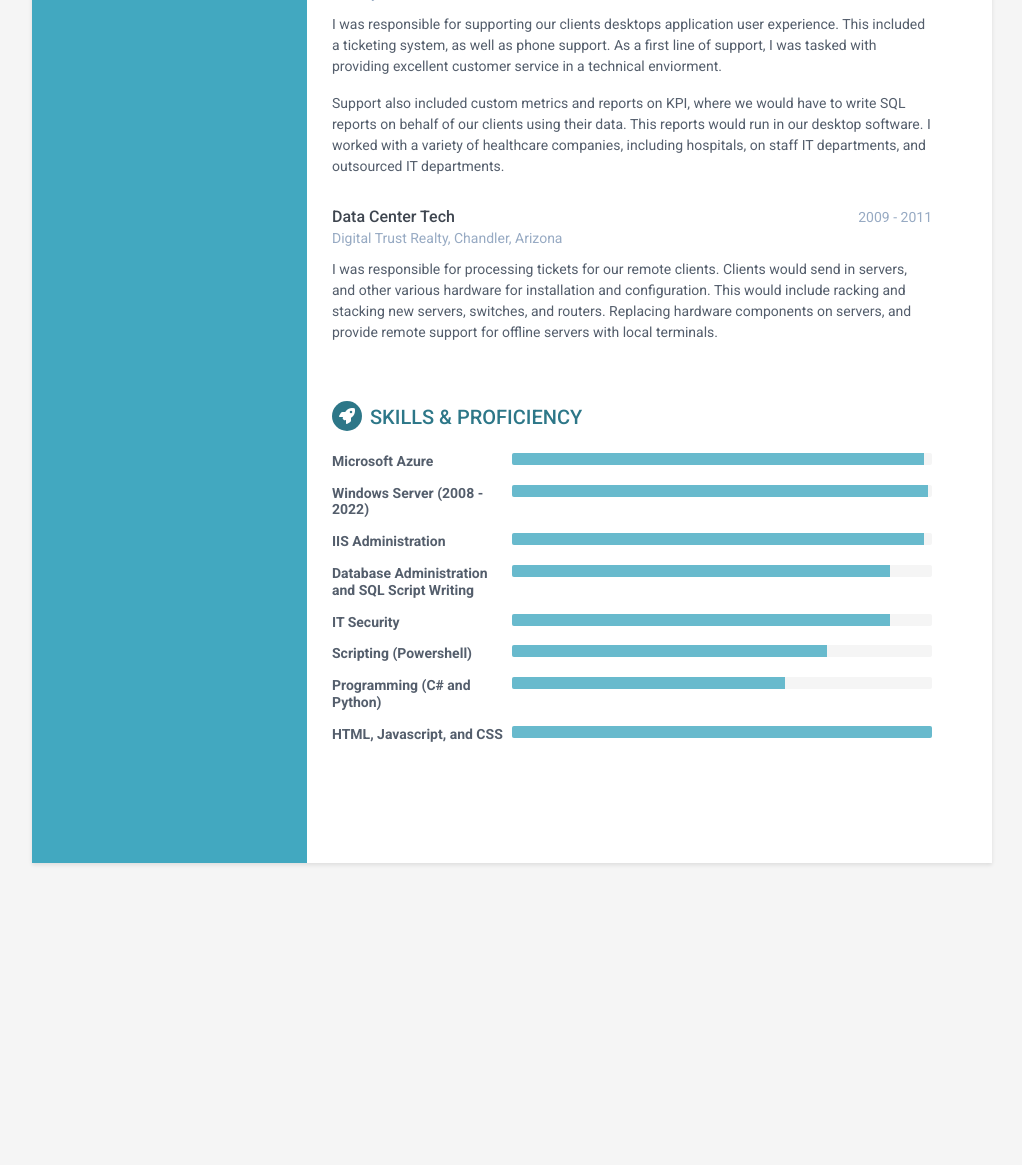
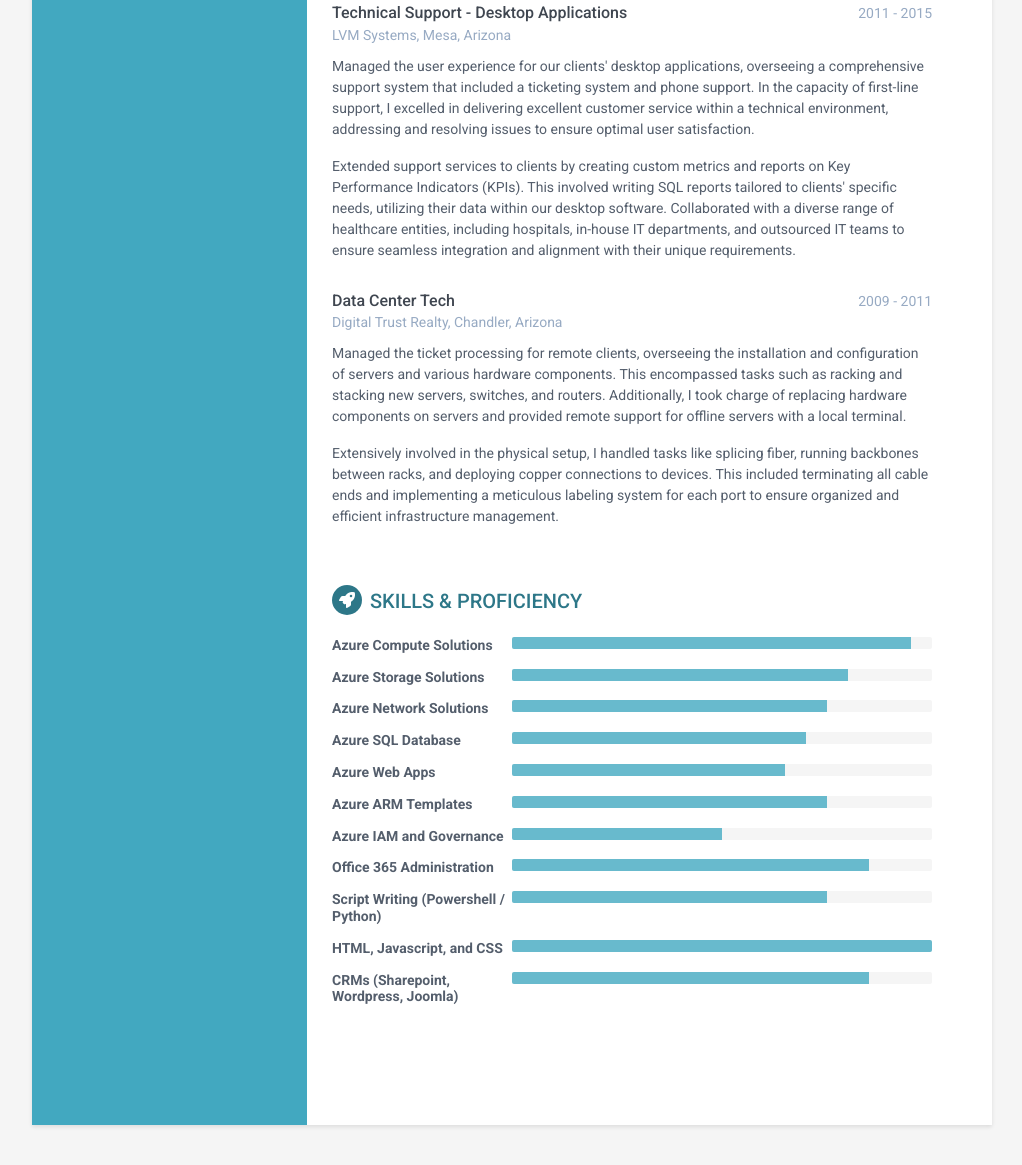
Before and after one commit to TodesengelX/Josh-Resume, a plain HTML site: page index.html in a window 1280 px wide. Shown: the part 1191-2356 px from the top of the page, without its empty margins (128-1150 px from the left). Before the commit the page ends 2144 px from the top, so only its background shows below. Drawn offline with nearby package versions, Linux system fonts and the light colour scheme.

Commit message:
updated skills

```diff
--- a/index.html
+++ b/index.html
@@ -93,9 +93,9 @@
                 <div class="summary">
                     <p>
 
-My name is Josh Perry and I am looking for a career with a focus on systems administration and security. I have vast experience with multiple systems including both Windows and Linux. My Windows experience comes from my current career as a Windows System Administrator for .NET software and my Linux experience comes from my private life running various game and web servers for a variety of services. I run my own web hosting company, hosted on Digital Ocean with point in time backups on my SQL server, and webservers running on Ubuntu with NGINX including a woocommerce site doing over $1 million annual in sales.
-</br></br>
-I have experience with a variety of programming/scripting languages including .NET C#, Python, Javascript, Powershell, HTML, and CSS. I am also very familiar with the LAMP(Linux, Apache, MySQL, PHP) stack, and with numerous CMS including Wordpress, Joomla, and Sharepoint. Currently I am responsible for supporting our virtual call center infastructure on Microsoft Azure for multiple clients. This includes managing SQL, Azure AD, Virtual Machines with Azure Bastion, Networking, Security Groups, and Storage Containers. I would love to find an employer in the corporate world with a large enterprise Azure subscription to further my enterprise level experience.
+                        I'm Josh Perry, seeking a career centered around systems administration and security. I bring extensive expertise with diverse systems, encompassing both Windows and Linux. In my current role as a Windows System Administrator for .NET software, I've honed my skills in Windows environments. Simultaneously, my passion for Linux extends into my personal endeavors, where I manage various game and web servers for diverse services.
+                    </br></br>
+                        As the founder of my web hosting company, hosted on Digital Ocean, I implement comprehensive security measures, including point-in-time backups on my SQL server. Utilizing Ubuntu with NGINX, I oversee the webservers, which power a successful WooCommerce site generating over $1 million in annual sales. This unique blend of professional and entrepreneurial experience positions me as a valuable candidate in the realm of systems administration and security.
 </p>
                 </div><!--//summary-->
             </section><!--//section-->
@@ -112,9 +112,9 @@ I have experience with a variety of programming/scripting languages including .N
                         <div class="company">LVM Systems, Mesa, Arizona </div>
                     </div><!--//meta-->
                     <div class="details">
-                        <p>Recently, I migrated our clients from on-prem hardware in our data center, to our new Azure Infastructure. This included migrating SQL servers, where we had to make modifications to our SQL schema and scripts to account for new SQL synax for Azure SQL vs MSSQL.</p>
-                        <p>I support our staff, as well as our clients on Azure AD, including administration of our Office365 accounts. This includes making new accounts, resetting passwords, and troubleshooting e-mail delivery. </p>
- 			<p>I am also responsible for maintaining our virtual machines that host our .NET applications on IIS. This includes setup of Application Pools, DNS, SSL, and SMTP servers. </p>
+                        <p>Managed the migration of client systems from on-premises hardware to Azure Infrastructure. Oversaw the transition of SQL servers, making necessary modifications to SQL schema and scripts to align with Azure SQL syntax.</p>
+                        <p>Provide comprehensive support for internal staff and clients on Azure Active Directory, handling tasks such as creating new accounts, resetting passwords, and troubleshooting email delivery issues within the Office 365 environment. </p>
+ 			<p>Manage and maintain virtual machines hosting .NET applications on IIS, overseeing critical components such as Application Pools, DNS, SSL, and SMTP servers to ensure seamless operation</p>
                     </div><!--//details-->
                 </div><!--//item-->
 
@@ -127,8 +127,10 @@ I have experience with a variety of programming/scripting languages including .N
                         <div class="company">LVM Systems, Mesa, Arizona </div>
                     </div><!--//meta-->
                     <div class="details">
-                        <p>I worked with a team of developers using Microsofts .NET framework in C#, to develop web applications that interface with our desktop app and database. This software was a web facing front end, for public consumption and registration of healthcare services. We developed code using Visual Studio and Team Foundation for version control. During my tenure, we migrated from Team Foundation to GIT, and eventually to Azure Devops and Github.</p>
- <p>Due to my extensive background in IT, I was also tasked with provisioning webservers, including setup and configuration of IIS, DNS, and SSL certificates on Windows Servers and troubleshooting connectivity issues.</p>
+                        <p>Collaborated with a team of developers using Microsoft's .NET framework in C# to create web applications seamlessly interfacing with our desktop application and database. Our primary focus was on crafting a user-friendly web-facing front end for public consumption, specifically designed for the registration of healthcare services. The development process involved coding in Visual Studio and utilizing Team Foundation for version control.</br></br>
+                            Demonstrating adaptability and commitment to modern development practices, I played a pivotal role in our transition from Team Foundation to GIT and subsequently to Azure DevOps and Github, enhancing our collaboration and version control capabilities.
+                        </p>
+ <p>Leveraging my extensive IT background, I took on the responsibility of provisioning webservers. This encompassed the complete setup and configuration of IIS, DNS, and SSL certificates on Windows Servers. Additionally, I played a crucial role in troubleshooting connectivity issues, ensuring seamless and secure operation of the web servers.</p>
 
                     </div><!--//details-->
                 </div><!--//item-->
@@ -142,8 +144,8 @@ I have experience with a variety of programming/scripting languages including .N
                         <div class="company">LVM Systems, Mesa, Arizona </div>
                     </div><!--//meta-->
                     <div class="details">
-                        <p>I was responsible for supporting our clients desktops application user experience. This included a ticketing system, as well as phone support. As a first line of support, I was tasked with providing excellent customer service in a technical enviorment.</p>
- <p>Support also included custom metrics and reports on KPI, where we would have to write SQL reports on behalf of our clients using their data. This reports would run in our desktop software. I worked with a variety of healthcare companies, including hospitals, on staff IT departments, and outsourced IT departments.</p>
+                        <p>Managed the user experience for our clients' desktop applications, overseeing a comprehensive support system that included a ticketing system and phone support. In the capacity of first-line support, I excelled in delivering excellent customer service within a technical environment, addressing and resolving issues to ensure optimal user satisfaction.</p>
+ <p>Extended support services to clients by creating custom metrics and reports on Key Performance Indicators (KPIs). This involved writing SQL reports tailored to clients' specific needs, utilizing their data within our desktop software. Collaborated with a diverse range of healthcare entities, including hospitals, in-house IT departments, and outsourced IT teams to ensure seamless integration and alignment with their unique requirements.</p>
 
                     </div><!--//details-->
                 </div><!--//item-->
@@ -157,7 +159,10 @@ I have experience with a variety of programming/scripting languages including .N
                         <div class="company">Digital Trust Realty, Chandler, Arizona </div>
                     </div><!--//meta-->
                     <div class="details">
-                        <p>I was responsible for processing tickets for our remote clients. Clients would send in servers, and other various hardware for installation and configuration. This would include racking and stacking new servers, switches, and routers. Replacing hardware components on servers, and provide remote support for offline servers with local terminals.</p>
+                        <p>Managed the ticket processing for remote clients, overseeing the installation and configuration of servers and various hardware components. This encompassed tasks such as racking and stacking new servers, switches, and routers. Additionally, I took charge of replacing hardware components on servers and provided remote support for offline servers with a local terminal.
+                                                    </p>
+
+                    <p>Extensively involved in the physical setup, I handled tasks like splicing fiber, running backbones between racks, and deploying copper connections to devices. This included terminating all cable ends and implementing a meticulous labeling system for each port to ensure organized and efficient infrastructure management.</p>
 
 
                     </div><!--//details-->
@@ -172,59 +177,81 @@ I have experience with a variety of programming/scripting languages including .N
 
 
                     <div class="item">
-                        <h3 class="level-title">Microsoft Azure</h3>
+                        <h3 class="level-title">Azure Compute Solutions</h3>
                         <div class="progress level-bar">
-						    <div class="progress-bar theme-progress-bar" role="progressbar" style="width: 98%" aria-valuenow="98" aria-valuemin="0" aria-valuemax="100"></div>
+						    <div class="progress-bar theme-progress-bar" role="progressbar" style="width: 95%" aria-valuenow="95" aria-valuemin="0" aria-valuemax="100"></div>
 						</div>
                     </div><!--//item-->
                     <div class="item">
-                        <h3 class="level-title">Windows Server (2008 - 2022)</h3>
+                        <h3 class="level-title">Azure Storage Solutions</h3>
                         <div class="progress level-bar">
-						    <div class="progress-bar theme-progress-bar" role="progressbar" style="width: 99%" aria-valuenow="99" aria-valuemin="0" aria-valuemax="100"></div>
+						    <div class="progress-bar theme-progress-bar" role="progressbar" style="width: 80%" aria-valuenow="80" aria-valuemin="0" aria-valuemax="100"></div>
 						</div>
                     </div><!--//item-->
 
                     <div class="item">
-                        <h3 class="level-title">IIS Administration</h3>
+                        <h3 class="level-title">Azure Network Solutions</h3>
                         <div class="progress level-bar">
-						    <div class="progress-bar theme-progress-bar" role="progressbar" style="width: 98%" aria-valuenow="98" aria-valuemin="0" aria-valuemax="100"></div>
+						    <div class="progress-bar theme-progress-bar" role="progressbar" style="width: 75%" aria-valuenow="75" aria-valuemin="0" aria-valuemax="100"></div>
 						</div>
                     </div><!--//item-->
 
                     <div class="item">
-                        <h3 class="level-title">Database Administration and SQL Script Writing</h3>
+                        <h3 class="level-title">Azure SQL Database</h3>
                         <div class="progress level-bar">
-						    <div class="progress-bar theme-progress-bar" role="progressbar" style="width: 90%" aria-valuenow="90" aria-valuemin="0" aria-valuemax="100"></div>
+						    <div class="progress-bar theme-progress-bar" role="progressbar" style="width: 70%" aria-valuenow="70" aria-valuemin="0" aria-valuemax="100"></div>
 						</div>
                     </div><!--//item-->
 
                     <div class="item">
-                        <h3 class="level-title">IT Security</h3>
+                        <h3 class="level-title">Azure Web Apps</h3>
                         <div class="progress level-bar">
-							    <div class="progress-bar theme-progress-bar" role="progressbar" style="width: 90%" aria-valuenow="90" aria-valuemin="0" aria-valuemax="100"></div>
+							    <div class="progress-bar theme-progress-bar" role="progressbar" style="width: 65%" aria-valuenow="65" aria-valuemin="0" aria-valuemax="100"></div>
 						</div>
                     </div><!--//item-->
 
                     <div class="item">
-                        <h3 class="level-title">Scripting (Powershell)</h3>
+                        <h3 class="level-title">Azure ARM Templates</h3>
                         <div class="progress level-bar">
 						    <div class="progress-bar theme-progress-bar" role="progressbar" style="width: 75%" aria-valuenow="75" aria-valuemin="0" aria-valuemax="100"></div>
 						</div>
                     </div><!--//item-->
 
     <div class="item">
-                        <h3 class="level-title">Programming (C# and Python)</h3>
+                        <h3 class="level-title">Azure IAM and Governance</h3>
                         <div class="progress level-bar">
-						    <div class="progress-bar theme-progress-bar" role="progressbar" style="width: 65%" aria-valuenow="65" aria-valuemin="0" aria-valuemax="100"></div>
+						    <div class="progress-bar theme-progress-bar" role="progressbar" style="width: 50%" aria-valuenow="50" aria-valuemin="0" aria-valuemax="100"></div>
 						</div>
                     </div><!--//item-->
 
- <div class="item">
-                        <h3 class="level-title">HTML, Javascript, and CSS</h3>
-                        <div class="progress level-bar">
-						    <div class="progress-bar theme-progress-bar" role="progressbar" style="width: 100%" aria-valuenow="100" aria-valuemin="0" aria-valuemax="100"></div>
-						</div>
-                    </div><!--//item-->
+
+                    <div class="item">
+                    <h3 class="level-title">Office 365 Administration</h3>
+                    <div class="progress level-bar">
+                        <div class="progress-bar theme-progress-bar" role="progressbar" style="width: 85%" aria-valuenow="85" aria-valuemin="0" aria-valuemax="100"></div>
+                    </div>
+                </div><!--//item-->
+
+                 <div class="item">
+                    <h3 class="level-title">Script Writing (Powershell / Python)</h3>
+                    <div class="progress level-bar">
+                        <div class="progress-bar theme-progress-bar" role="progressbar" style="width: 75%" aria-valuenow="75" aria-valuemin="0" aria-valuemax="100"></div>
+                    </div>
+                </div><!--//item-->
+
+                <div class="item">
+                    <h3 class="level-title">HTML, Javascript, and CSS</h3>
+                    <div class="progress level-bar">
+                        <div class="progress-bar theme-progress-bar" role="progressbar" style="width: 100%" aria-valuenow="100" aria-valuemin="0" aria-valuemax="100"></div>
+                    </div>
+                </div><!--//item-->
+
+                <div class="item">
+                    <h3 class="level-title">CRMs (Sharepoint, Wordpress, Joomla)</h3>
+                    <div class="progress level-bar">
+                        <div class="progress-bar theme-progress-bar" role="progressbar" style="width: 85%" aria-valuenow="85" aria-valuemin="0" aria-valuemax="100"></div>
+                    </div>
+                </div><!--//item-->
 
 
 
```
Also changed, not shown: 2 other files.
